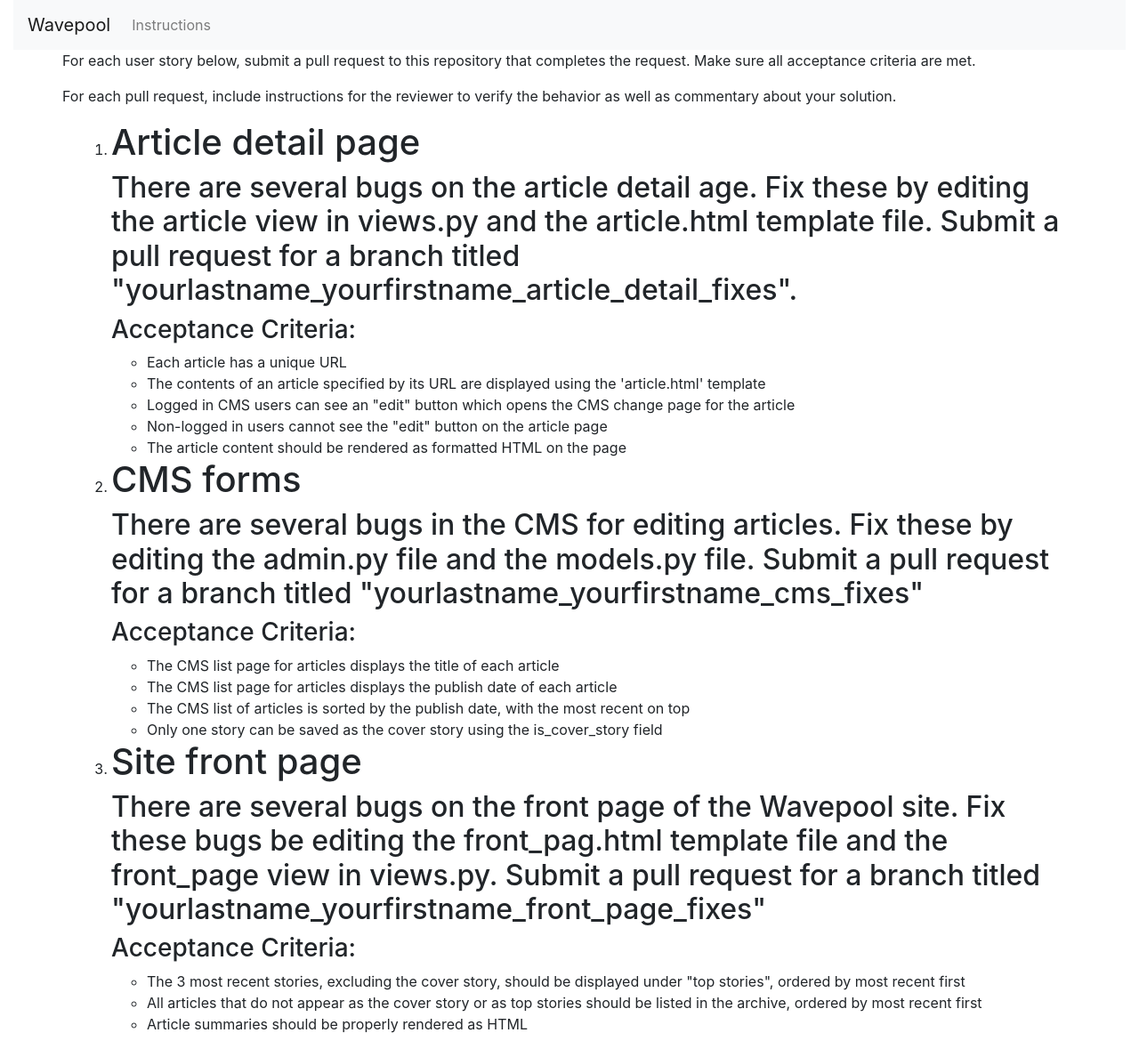
After one commit to greglinch/wavepool, a Django app: page /instructions in a window 1280 px wide. The commit adds this page. Shown: the whole page at 89% size. Run offline with Django 3.2, Linux system fonts and the light colour scheme; data comes from the database, SQL or seed files in the repository; both versions use the stored data as it was after the commit; some libraries are stand-ins or nearby versions.

Commit message:
fix up test instructions

```diff
--- a/project/urls.py
+++ b/project/urls.py
@@ -23,6 +23,7 @@
 urlpatterns = [
     path('admin/', admin.site.urls),
     path('', views.front_page, name='home'),
+    path('instructions', views.instructions, name='instructions'),
     path('news/', views.article, name='article')
 ]
 
--- a/wavepool/models.py
+++ b/wavepool/models.py
@@ -1,4 +1,5 @@
 from django.db import models
+import datetime
 
 
 class NewsPost(models.Model):
@@ -6,7 +7,21 @@
     body = models.TextField(max_length=3000)
     source = models.URLField()
     is_cover_story = models.BooleanField(default=False)
+    publish_date = models.DateField(default=datetime.date.today())
 
     @property
     def teaser(self):
         return self.body[:150]
+
+
+class UserStory(models.Model):
+    title = models.CharField(max_length=300)
+    description = models.TextField(max_length=1000)
+
+    def __str__(self):
+        return self.title
+
+
+class AcceptanceCriteria(models.Model):
+    UserStory = models.ForeignKey(UserStory, on_delete=models.CASCADE)
+    ac = models.TextField(max_length=3000)
--- a/wavepool/templates/wavepool/article.html
+++ b/wavepool/templates/wavepool/article.html
@@ -2,6 +2,7 @@
 {% load static %}
 
 {% block page_content %}
+	<div class="row"><a href=""><button>edit</button></a></div>
 	<div class="row">
 		<h1>{{ article.title }}</h1>
 	</div>
--- a/wavepool/templates/wavepool/base.html
+++ b/wavepool/templates/wavepool/base.html
@@ -15,13 +15,9 @@
 			  <div class="collapse navbar-collapse" id="navbarSupportedContent">
 			    <ul class="navbar-nav mr-auto">
 			      <li class="nav-item">
-			        <a class="nav-link" href="#">Instructions</a>
+			        <a class="nav-link" href="{% url 'instructions' %}">Instructions</a>
 			      </li>
 			    </ul>
-			    <form class="form-inline my-2 my-lg-0">
-			      <input class="form-control mr-sm-2" type="search" placeholder="Search" aria-label="Search">
-			      <button class="btn btn-outline-success my-2 my-sm-0" type="submit">Search</button>
-			    </form>
 			  </div>
 			</nav>
 		</div>
--- /dev/null
+++ b/wavepool/templates/wavepool/instructions.html
@@ -0,0 +1,24 @@
+{% extends 'wavepool/base.html' %}
+
+{% block page_content %}
+	<div id="instructions">
+		<div class="row">
+			<p>For each user story below, submit a pull request to this repository that completes the request. Make sure all acceptance criteria are met.</p>
+			<p>For each pull request, include instructions for the reviewer to verify the behavior as well as commentary about your solution.</p>
+		</div>
+		<ol>
+			{% for user_story in user_stories %}
+			<li class="instructable">
+				<h1>{{user_story.title}}</h1>
+				<h2>{{user_story.description}}</h2>
+				<h3>Acceptance Criteria:</h3>
+				<ul>
+				{% for ac in user_story.acceptancecriteria_set.all %}
+					<li>{{ac.ac}}</li>
+				{% endfor %}
+				</ul>
+			</li>
+			{% endfor %}
+		</ol>
+	</div>
+{% endblock %}
--- a/wavepool/views.py
+++ b/wavepool/views.py
@@ -1,15 +1,16 @@
 from django.template import loader
 from django.http import HttpResponse
 
-from wavepool.models import NewsPost
+from wavepool.models import NewsPost, UserStory
 
 
 def front_page(request):
     template = loader.get_template('wavepool/frontpage.html')
+    cover_story = NewsPost.objects.get(is_cover_story=True)
     newsposts = NewsPost.objects.all()
     context = {
-        'cover_story': newsposts[0],
-        'top_stories': newsposts[1:4],
+        'cover_story': cover_story,
+        'top_stories': newsposts[0:3],
         'archive': newsposts,
     }
 
@@ -24,3 +25,12 @@
     }
 
     return HttpResponse(template.render(context, request))
+
+
+def instructions(request):
+    template = loader.get_template('wavepool/instructions.html')
+    user_stories = UserStory.objects.all()
+    context = {
+        'user_stories': user_stories
+    }
+    return HttpResponse(template.render(context, request))
```
Also changed, not shown: wavepool/admin.py (+11 -1 lines), wavepool/static/app.css (+24 -3 lines), db.sqlite3, wavepool/migrations/0004_add_instructions_model.py (added), wavepool/migrations/0005_add_pubdate.py (added), wavepool/migrations/0006_rename_us_field.py (added).
